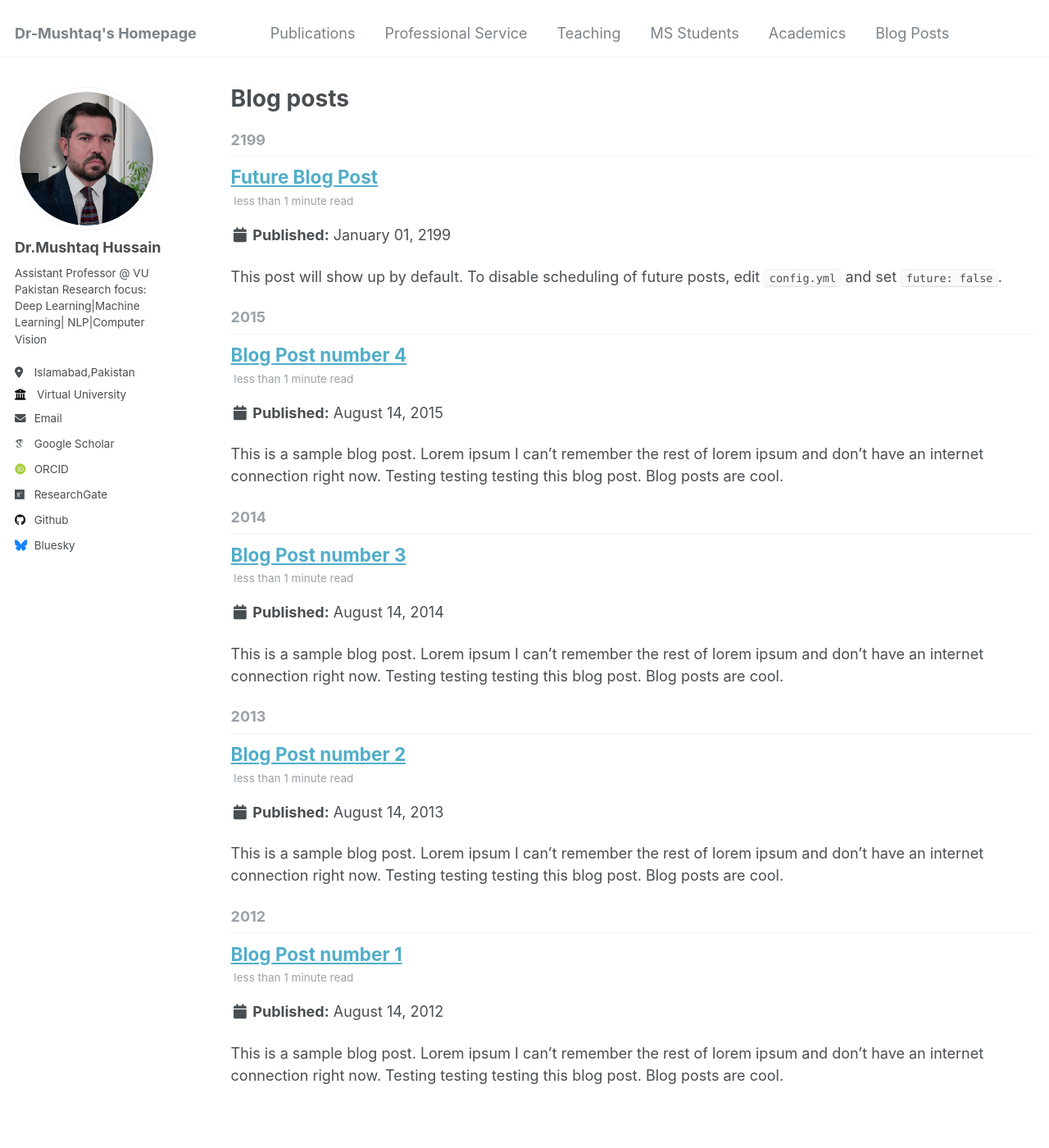
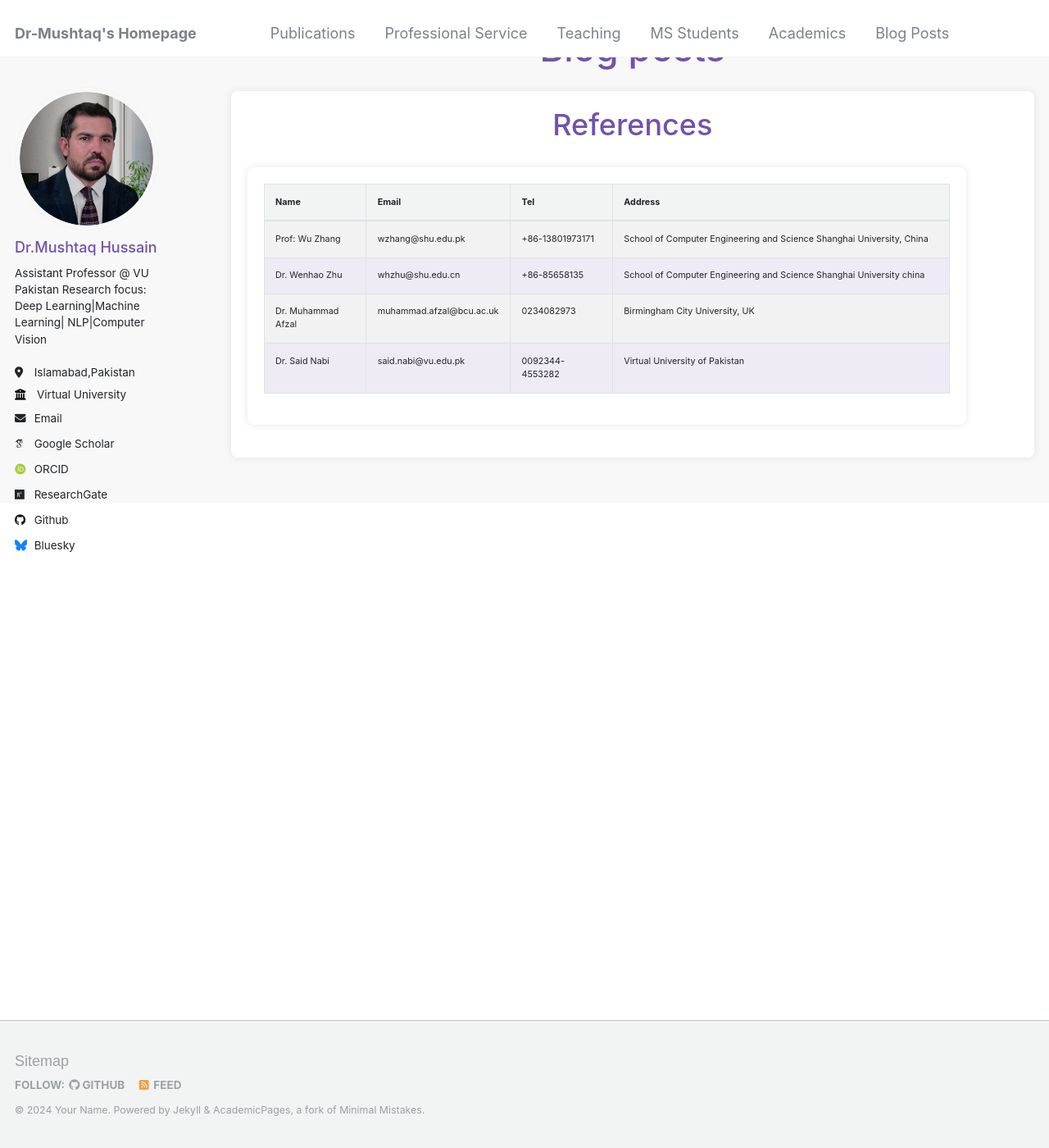
Before and after one commit to dr-mushtaq/dr-mushtaq.github.io, a Jekyll site: the page built from _pages/year-archive.html, in a window 1280 px wide and 1400 px high. Shown: the whole window at 82% size. Built offline with Jekyll 4.4.1, drawn with Linux system fonts in a browser that asks for light colours; some web fonts are replaced.

Commit message:
Update year-archive.html

```diff
--- a/_pages/year-archive.html
+++ b/_pages/year-archive.html
@@ -6,14 +6,160 @@ author_profile: true
 redirect_from:
   - /wordpress/blog-posts/
 ---
+<!DOCTYPE html>
+<html lang="en">
+<head>
+    <meta charset="UTF-8">
+    <meta name="viewport" content="width=device-width, initial-scale=1.0">
+    <title>Teaching</title>
+    <link rel="stylesheet" href="https://stackpath.bootstrapcdn.com/bootstrap/4.5.2/css/bootstrap.min.css">
+    <script src="https://code.jquery.com/jquery-3.5.1.slim.min.js"></script>
+    <script src="https://cdn.jsdelivr.net/npm/bootstrap@4.5.2/dist/js/bootstrap.bundle.min.js"></script>
 
-{% include base_path %}
-{% capture written_year %}'None'{% endcapture %}
-{% for post in site.posts %}
-  {% capture year %}{{ post.date | date: '%Y' }}{% endcapture %}
-  {% if year != written_year %}
-    <h2 id="{{ year | slugify }}" class="archive__subtitle">{{ year }}</h2>
-    {% capture written_year %}{{ year }}{% endcapture %}
-  {% endif %}
-  {% include archive-single.html %}
-{% endfor %}
+    <style>
+        .table-column-1 {
+            width: 15%;
+        }
+        .table-column-2 {
+            width: 15%;
+        }
+        .table-column-3 {
+            width: 15%;
+        }
+        .table-column-4 {
+          width: 50%;
+      }
+     .table-striped > tbody > tr:nth-child(even) {
+            background-color: #eeebf5;
+      }
+
+      h2 {
+           text-align: center;
+        color: #7252AA !important;
+        margin-bottom: 30px;
+    }
+  h3 {
+        color: #7252AA !important;
+    }
+
+    body {
+        font-family: Arial, sans-serif;
+        background-color: #f8f8f8;
+        margin: 0;
+        padding: 0;
+    }
+    .container {
+        max-width: 1200px;
+        margin: 20px auto;
+        padding: 20px;
+        background-color: #fff;
+        border-radius: 8px;
+        box-shadow: 0 0 10px rgba(0, 0, 0, 0.1);
+    }
+    h1 {
+        text-align: center;
+        color: #7252AA !important;
+        margin-bottom: 30px;
+    }
+    .service {
+        display: flex;
+        flex-wrap: wrap;
+        justify-content: space-between;
+        margin-top: 20px;
+    }
+    .service-item {
+
+        margin-bottom: 20px;
+        background-color: #fff;
+        border-radius: 8px;
+        box-shadow: 0 0 10px rgba(0, 0, 0, 0.1);
+        overflow: hidden;
+        transition: all 0.3s ease;
+        font-size: 0.8em !important;
+    }
+    .service-item:hover {
+        transform: translateY(-5px);
+    }
+    .service-item img {
+        width: 50%;
+        height: auto;
+        /*border-radius: 8px 8px 0 0; */
+        border-radius: 50%;
+
+    }
+    .service-content {
+        padding: 20px;
+    }
+    .service-title {
+        font-size: 20px;
+        font-weight: bold;
+        margin-bottom: 10px;
+        color: #b4a2d3 !important;
+    }
+    .service-description {
+        color: #666;
+    }
+    </style>
+</head>
+<body>
+    <div class="container">
+        <h2>References</h2>
+
+
+        <div class="service">
+            <div class="service-item">
+                <div class="service-content">
+
+                    <table class="table table-bordered table-striped">
+                        <thead>
+                          <tr>
+                            <th class="table-column-1">Name</th>
+                            <th class="table-column-2">Email</th>
+                            <th class="table-column-3">Tel</th>
+                            <th class="table-column-4">Address</th>
+                          </tr>
+                        </thead>
+                        <tbody>
+                          <tr>
+                            <td> Prof: Wu Zhang </td>
+                            <td>wzhang@shu.edu.pk</td>
+                            <td>+86-13801973171</td>
+                            <td> School of Computer Engineering and Science Shanghai University, China     </td>
+                          </tr>
+                          <tr>
+                            <td> Dr. Wenhao Zhu </td>
+                            <td>whzhu@shu.edu.cn</td>
+                            <td>+86-85658135</td>
+                            <td> School of Computer Engineering and Science Shanghai University china  </td>
+                          </tr>
+                          <tr>
+                            <td> Dr. Muhammad Afzal    </td>
+                            <td>muhammad.afzal@bcu.ac.uk  </td>
+                            <td>0234082973  </td>
+                            <td> Birmingham City University, UK   </td>
+                          </tr>
+                          <tr>
+                            <td>  Dr. Said Nabi    </td>
+                            <td>said.nabi@vu.edu.pk </td>
+                            <td>0092344-4553282  </td>
+                            <td> Virtual University of Pakistan  </td>
+                          </tr>
+                        </tbody>
+                      </table>
+
+
+
+
+
+
+                </div>
+            </div>
+        </div>
+
+
+
+
+    </div>
+
+</body>
+</html>
```
